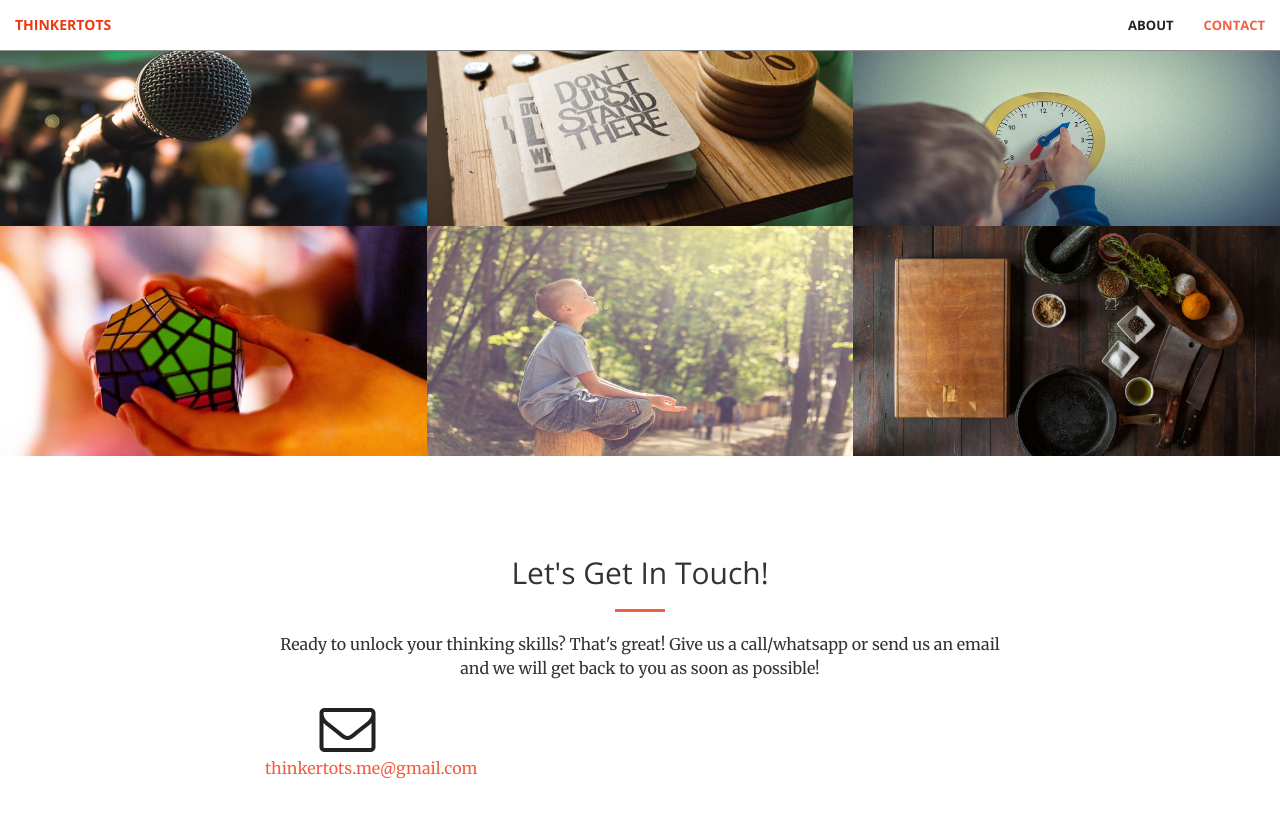
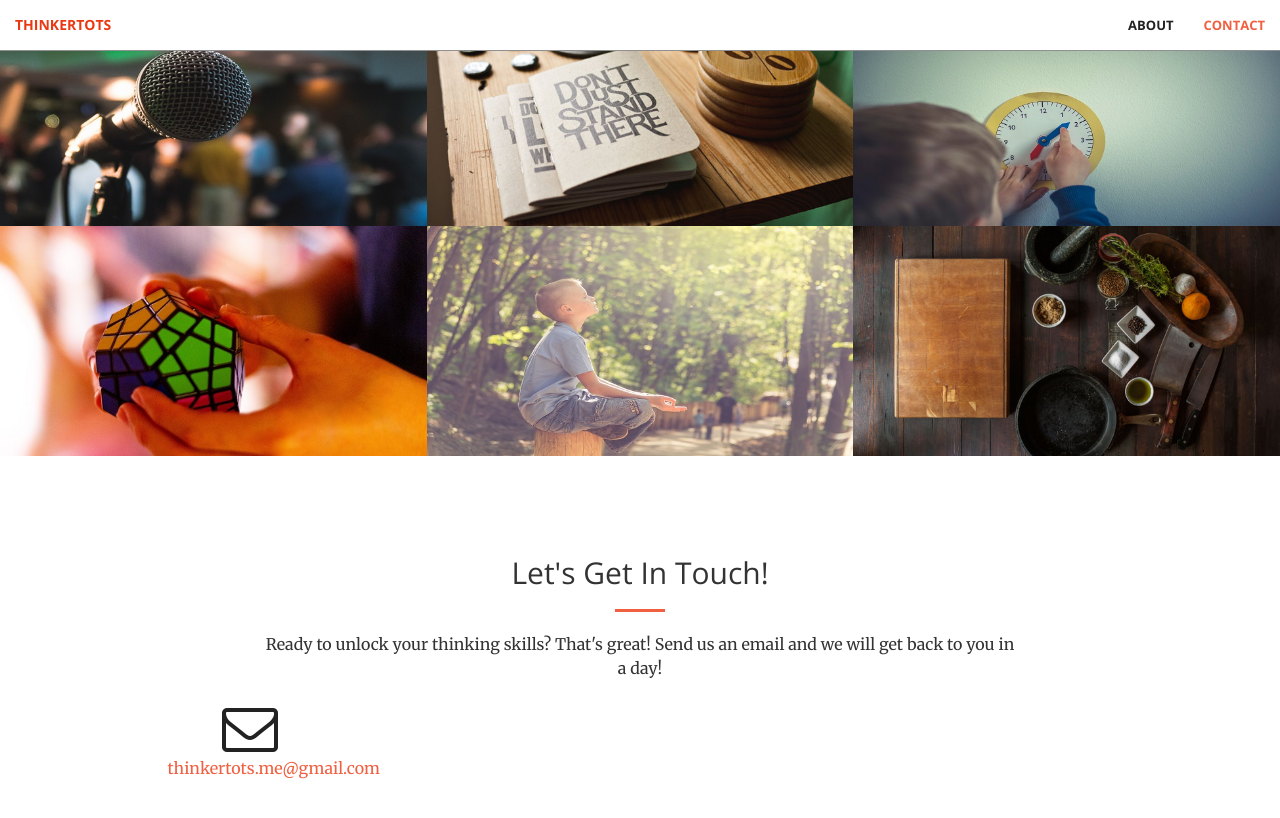
Before and after one commit to serahisaactho/thinkertots, a Jekyll site: the page built from index.html, in a window 1280 px wide and 900 px high, scrolled down 1704 px. Shown: the top 818 px of the window. Built offline with Jekyll 4.4.1, drawn with Linux system fonts in a browser that asks for light colours.

Commit message:
modify contact

```diff
--- a/_includes/contact.html
+++ b/_includes/contact.html
@@ -4,9 +4,9 @@
             <div class="col-lg-8 col-lg-offset-2 text-center">
                 <h2 class="section-heading">Let's Get In Touch!</h2>
                 <hr class="primary">
-                <p>Ready to unlock your thinking skills? That's great! Give us a call/whatsapp or send us an email and we will get back to you as soon as possible!</p>
+                <p>Ready to unlock your thinking skills? That's great! Send us an email and we will get back to you in a day!</p>
             </div>
-        <div class="col-lg-2 col-lg-offset-2 text-center">
+        <div class="col-lg-2 col-lg-offset-1 text-center">
             <a href="mailto:{{ site.email }}">
             <i class="fa fa-envelope-o fa-3x wow bounceIn" data-wow-delay=".1s"></i>
                 <p>{{ site.email }}</p>
```
